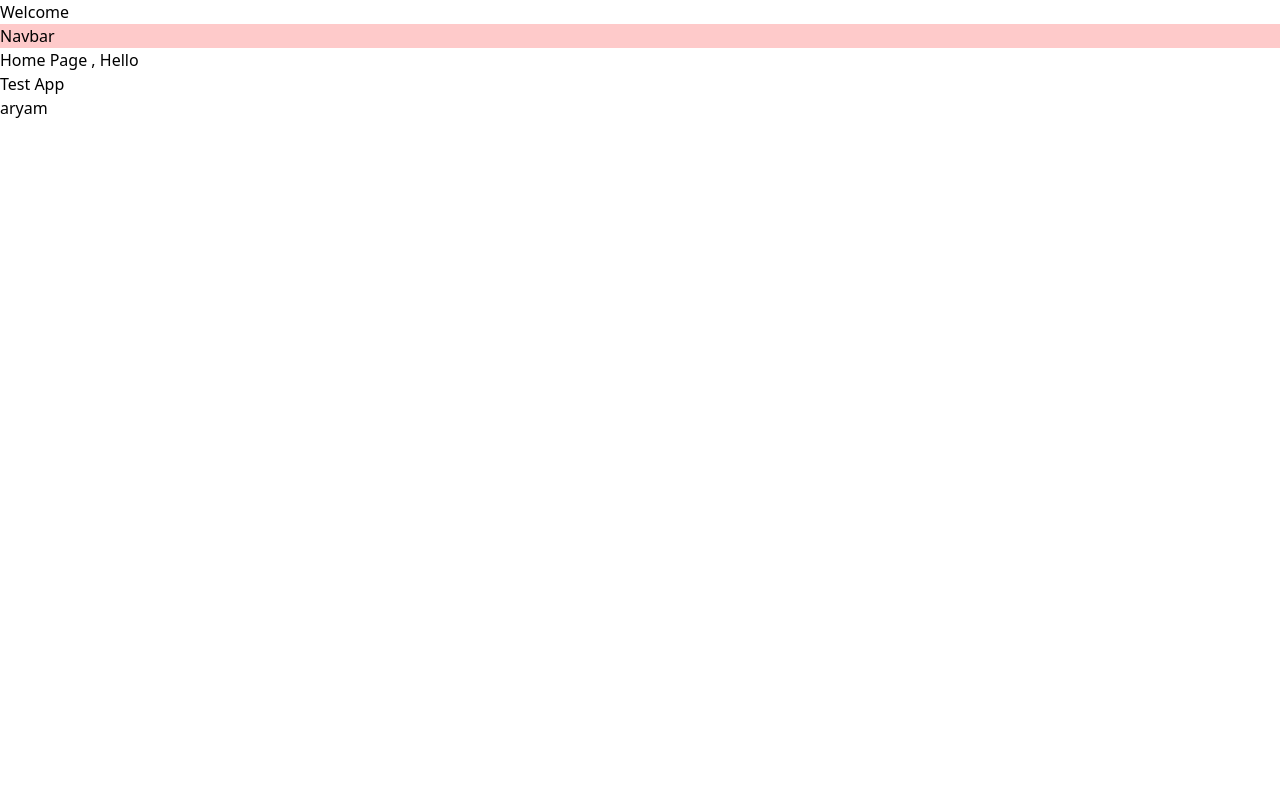
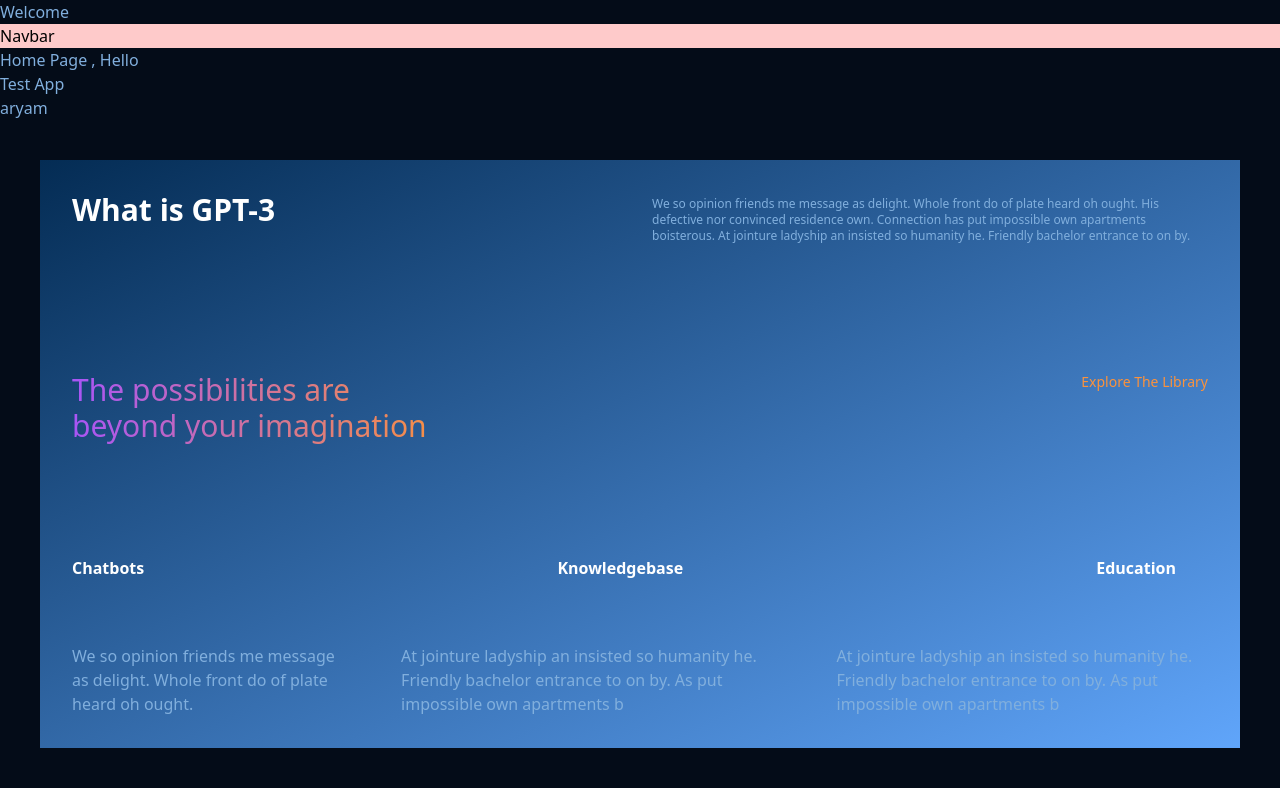
Before and after one commit to AASB7/Training_Project, a Next.js app: page / in a window 1280 px wide. Built offline with nearby package versions, Linux system fonts and the light colour scheme.

Commit message:
Create Gpt info component ,and add color to the text and background in page.jsx

```diff
--- a/app/page.jsx
+++ b/app/page.jsx
@@ -1,14 +1,20 @@
+import GptSection from '@/components/GptSection'
 import Navbar from '@/components/Navbar'
 
 
 export default function Home() {
   return (
     <>
-    <h1>Welcome</h1>
+    <div className="bg-color-bg">
+    <h1 className="text-color-text">Welcome</h1>
     <Navbar/>
-    <h3>Home Page , Hello</h3>
-    <h3>Test App </h3>
-    <p>aryam</p>
+    <h3 className="text-color-text">Home Page , Hello</h3>
+    <h3 className="text-color-text">Test App </h3>
+    <p className="text-color-text">aryam</p>
+
+
+    <GptSection/>
+    </div>
     </>
   )
 }
--- /dev/null
+++ b/components/GptSection.jsx
@@ -0,0 +1,42 @@
+function GptSection() {
+  return (
+    <>
+    <div className="m-10  inline-block  bg-gradient-to-br from-color-blog to-blue-400">
+
+    <span className="flex justify-between">
+    <div className="pl-8 pt-8 text-3xl font-bold text-white w-1/2">What is GPT-3</div>
+
+    <div className="pl-3 pt-9 pr-7 text-xs w-1/2 text-color-text">We so opinion friends me message as delight.
+    Whole front do of plate heard oh ought. His defective nor convinced residence own.
+    Connection has put impossible own apartments boisterous.
+     At jointure ladyship an insisted so humanity he.
+     Friendly bachelor entrance to on by.</div>
+    </span>
+    <br/>
+    <br/>
+    <br/>
+    <br/>
+    <span className="p-8 flex justify-between">
+    <h3 className=" text-3xl bg-gradient-to-r from-purple-500 to-orange-400 bg-clip-text text-transparent w-1/3">The possibilities are beyond your imagination</h3>
+    <h6 className=" text-orange-400 text-sm ">Explore The Library</h6>
+    </span>
+
+    <br/>
+    <br/>
+    <div className="p-8 flex justify-between font-bold text-white">
+    <h4 className="pr-25">Chatbots</h4>
+    <h4 className="pl-25">Knowledgebase</h4>
+    <h4 className="pr-8">Education</h4>
+    </div>
+
+    <div className="flex justify-between text-color-text">
+    <div className="p-8">We so opinion friends me message as delight. Whole front do of plate heard oh ought. </div>
+    <div className="p-8">At jointure ladyship an insisted so humanity he. Friendly bachelor entrance to on by. As put impossible own apartments b</div>
+    <div className="p-8">At jointure ladyship an insisted so humanity he. Friendly bachelor entrance to on by. As put impossible own apartments b</div>
+    </div>
+    </div>
+    </>
+  )
+}
+
+export default GptSection
```
